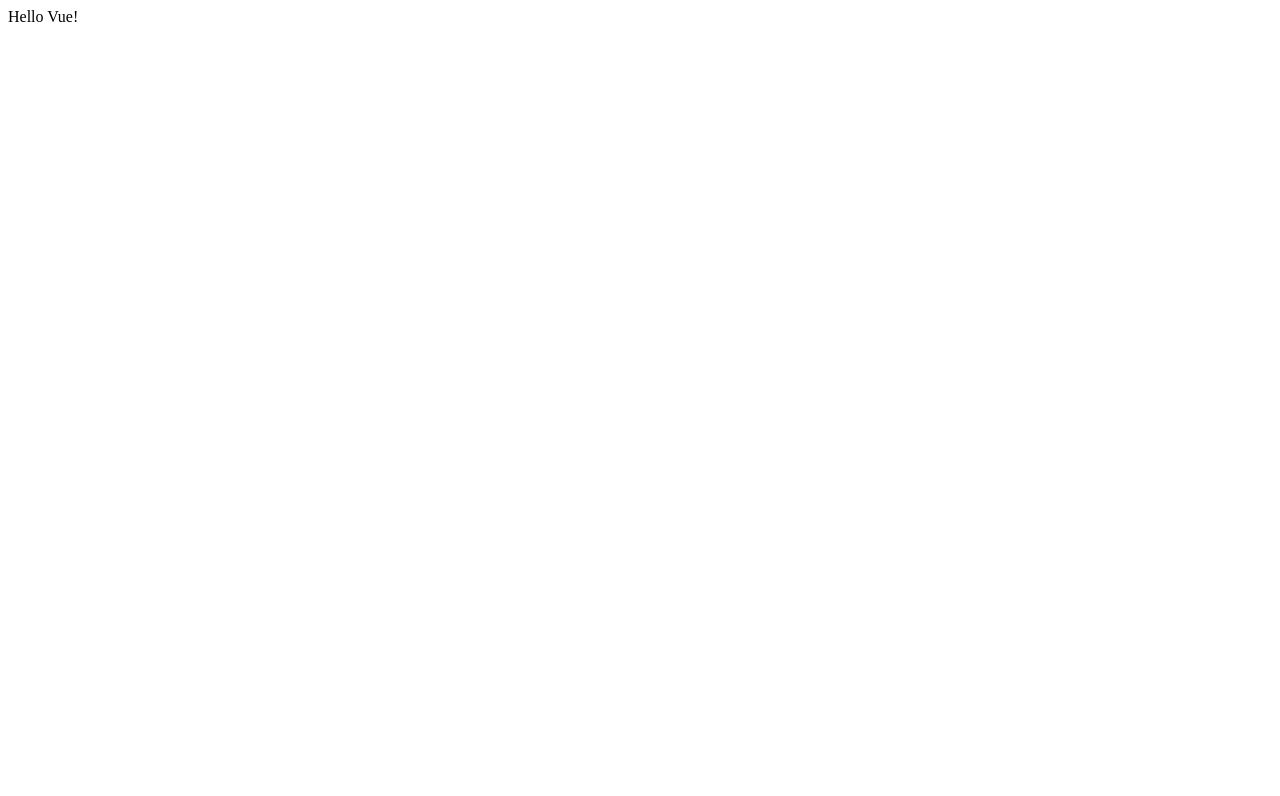
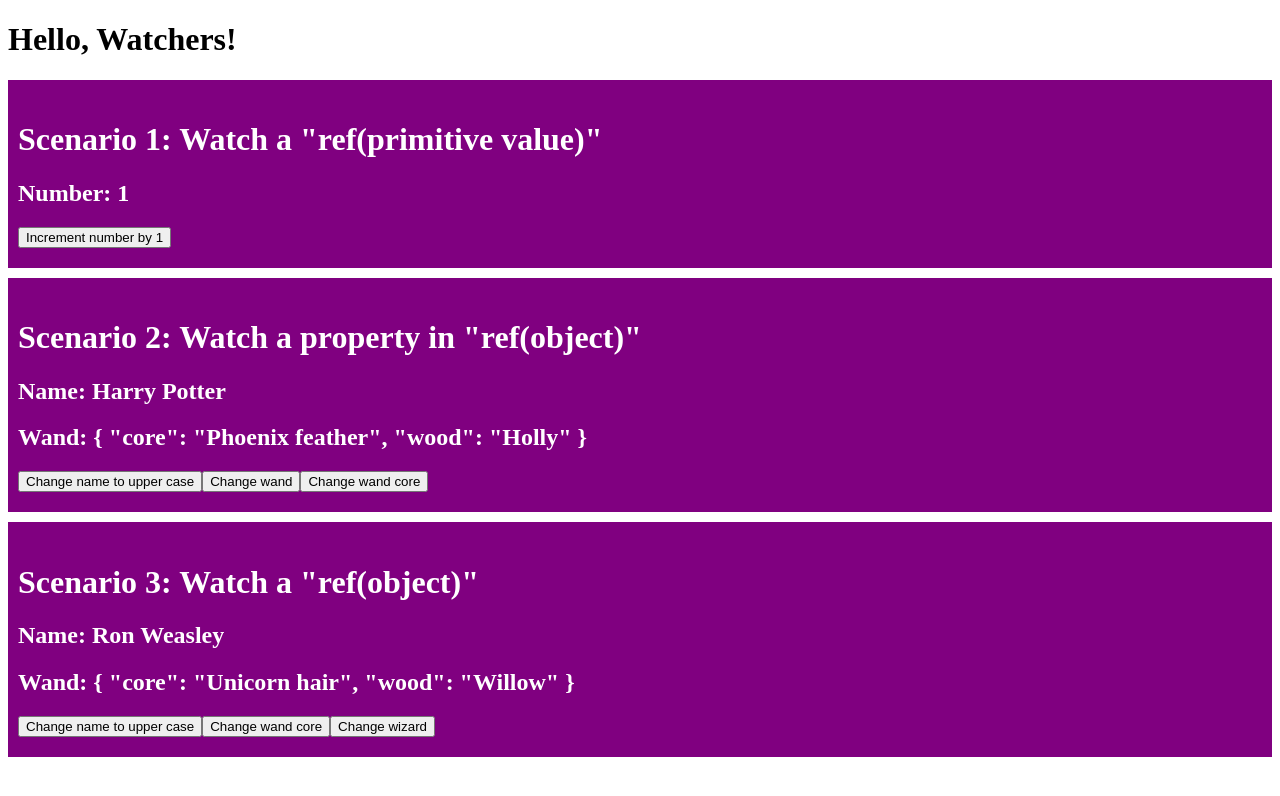
Before and after one commit to phuthanh03012003/learn-vue-3-with-bingyang, a Vue app: page / in a window 1280 px wide. Shown: the top 796 px of the page. Built offline with nearby package versions, Linux system fonts and the light colour scheme.

Commit message:
Watchers

```diff
--- a/src/App.vue
+++ b/src/App.vue
@@ -1,13 +1,153 @@
 <template>
-  <div>
-    Hello Vue!
+  <h1>{{ message }}</h1>
+
+  <div class="card">
+    <h1>Scenario 1: Watch a "ref(primitive value)"</h1>
+    <h2>Number: {{ number }}</h2>
+    <button @click="number++">Increment number by 1</button>
+  </div>
+
+  <div class="card">
+    <h1>Scenario 2: Watch a property in "ref(object)"</h1>
+    <h2>Name: {{ wizard1.name }}</h2>
+    <h2>Wand: {{ wizard1.wand }}</h2>
+    <button @click="wizard1.name = wizard1.name.toUpperCase()">
+      Change name to upper case
+    </button>
+    <button @click="changeWizard1Wand">Change wand</button>
+    <button @click="wizard1.wand.core = 'Unicorn hair'">
+      Change wand core
+    </button>
+  </div>
+
+  <div class="card">
+    <h1>Scenario 3: Watch a "ref(object)"</h1>
+    <h2>Name: {{ wizard2.name }}</h2>
+    <h2>Wand: {{ wizard2.wand }}</h2>
+    <button @click="wizard2.name = wizard2.name.toUpperCase()">
+      Change name to upper case
+    </button>
+    <button @click="wizard2.wand.core = 'Phoenix feather'">
+      Change wand core
+    </button>
+    <button @click="changeWizard">Change wizard</button>
   </div>
 </template>
 
 <script setup>
+import { ref, watch } from 'vue'
 
+let message = ref('Hello, Watchers!')
+
+// Scenario 1: Watch a ref(primitive value), this is a common scenario.
+let number = ref(1)
+
+const stopWatch = watch(number, (newValue, oldValue) => {
+  // A callback function, called when number is changed.
+  console.log(
+    'Watch a ref(primitive value): number changes',
+    newValue,
+    oldValue
+  )
+  if (newValue >= 5) {
+    stopWatch()
+  }
+})
+
+// Scenario 2: Watch a property in a ref(object)
+let wizard1 = ref({
+  id: 1001,
+  name: 'Harry Potter',
+  house: 'Gryffindor',
+  age: 17,
+  wand: {
+    core: 'Phoenix feather',
+    wood: 'Holly'
+  }
+})
+
+function changeWizard1Wand() {
+  wizard1.value.wand = {
+    core: 'Dragon heartstring',
+    wood: 'Vine'
+  }
+}
+
+watch(
+  () => wizard1.value.name,
+  (newValue, oldValue) => {
+    console.log(
+      'Watch a property in a ref(object): wizard1 name changes',
+      newValue,
+      oldValue
+    )
+  }
+)
+
+watch(
+  () => wizard1.value.wand,
+  (newValue, oldValue) => {
+    console.log(
+      'Watch a property in a ref(object): wizard1 wand changes',
+      newValue,
+      oldValue
+    )
+  },
+  { deep: true }
+)
+
+// Scenario 3: Watch a ref(object)
+let wizard2 = ref({
+  id: 1003,
+  name: 'Ron Weasley',
+  house: 'Gryffindor',
+  age: 17,
+  wand: {
+    core: 'Unicorn hair',
+    wood: 'Willow'
+  }
+})
+
+function changeWizard() {
+  wizard2.value = {
+    id: 1002,
+    name: 'Hermione Granger',
+    house: 'Gryffindor',
+    age: 17,
+    wand: {
+      core: 'Dragon heartstring',
+      wood: 'Vine'
+    }
+  }
+}
+
+watch(
+  wizard2,
+  (newValue, oldValue) => {
+    console.log('Watch a ref(object): wizard2 changes', newValue, oldValue)
+  },
+  { deep: true }
+)
+
+// Scenario 4: Watch an array of ref(primitive value), a property of a ref(object), and a ref(object)
+watch(
+  [number, () => wizard1.value.name, wizard2],
+  (newValue, oldValue) => {
+    console.log(
+      'Watch an array of ref(primitive value), a property of a ref(object), and a ref(object)'
+    )
+  },
+  {
+    deep: true
+  }
+)
 </script>
 
-<style lang="scss" scoped>
-
+<style scoped>
+.card {
+  background-color: purple;
+  color: white;
+  padding: 20px 10px;
+  margin-bottom: 10px;
+}
 </style>
```
